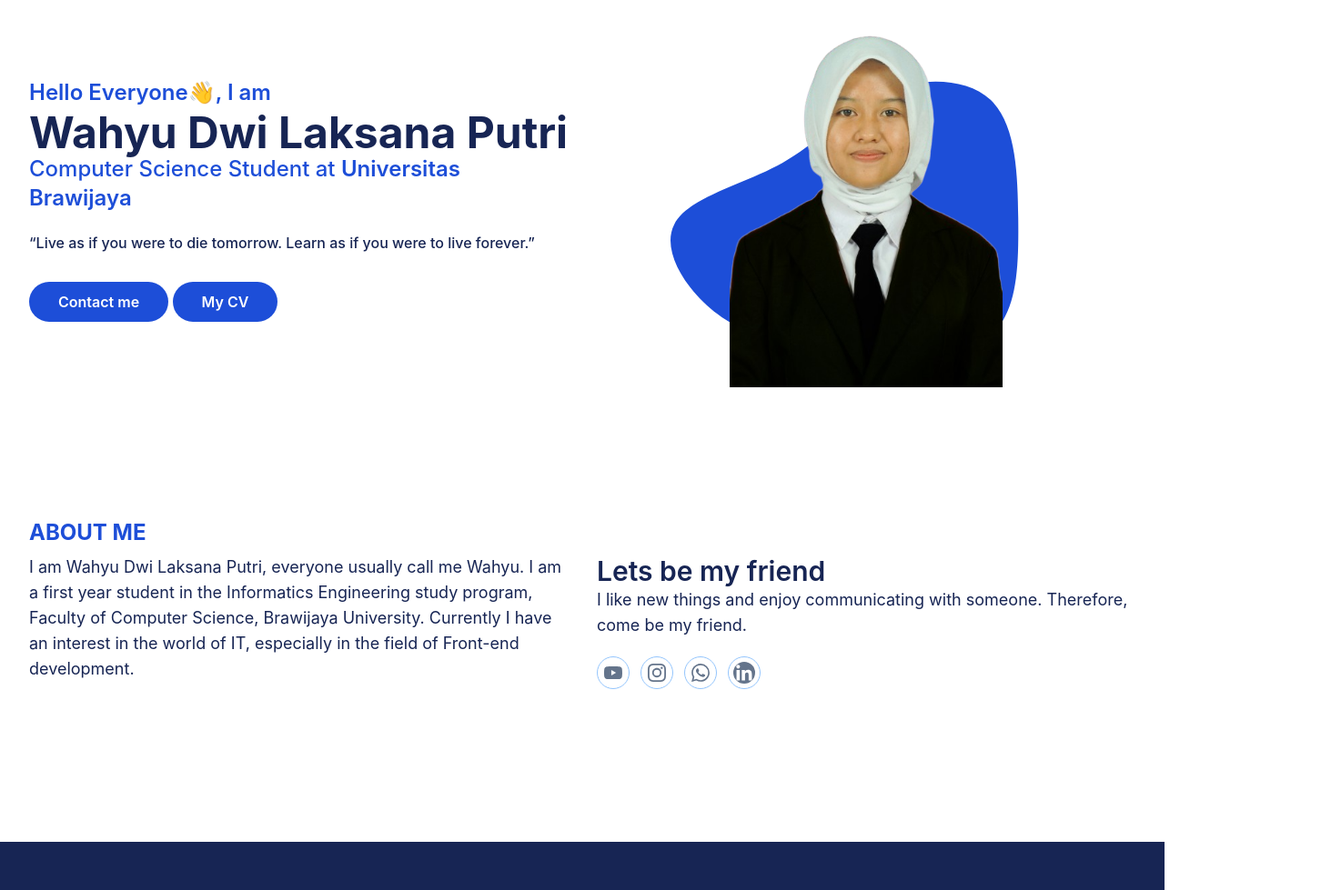
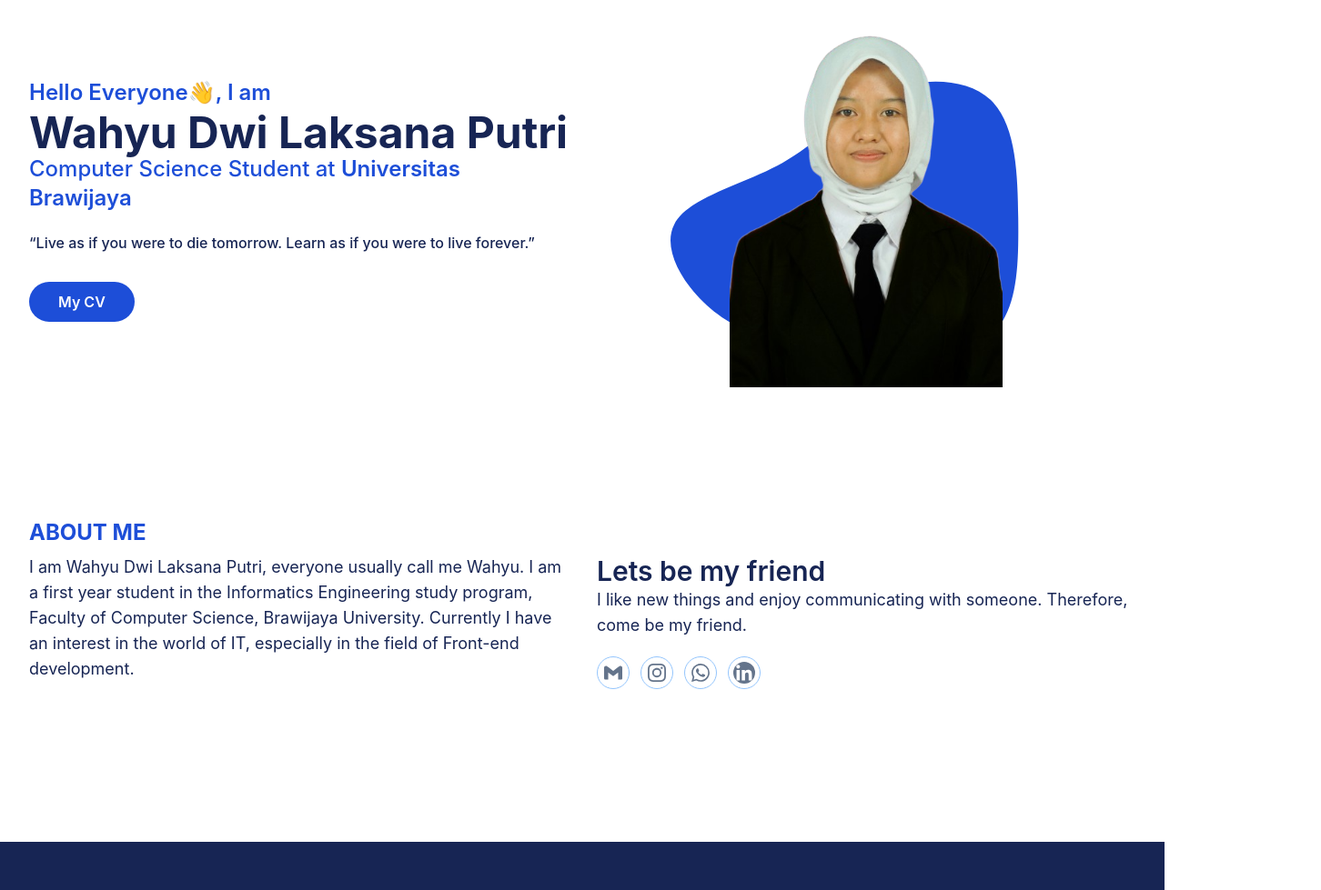
Before and after one commit to WAHYUDLP/WebsitePortfolio, a website: page index.html in a window 1280 px wide. Shown: the part 141-1120 px from the top of the page at 91% size, 1452 px wide, since content can reach past the window. Drawn offline with Linux system fonts and the light colour scheme.

Commit message:
Update kode untuk meningkatkan kinerja aplikasi

```diff
--- a/index.html
+++ b/index.html
@@ -112,12 +112,10 @@
                         Student at <span class="font-semibold  dark:text-white ">Universitas Brawijaya</span></h2>
                     <p class="font-medium text-dark mb-10 leading-relaxed  dark:text-white">“Live as if you were to die
                         tomorrow. Learn
-                        as if you were to live forever.”</p>
-                    <a href="#contact"
-                        class="text-base font-semibold text-white bg-primary py-3 px-8 rounded-full hover:shadow-lg hover:opacity-80 transition duration-300 ease-in-out">
-                        Contact
-                        me</a>
-                    <a href="https://drive.google.com/file/d/1ugSTUaAKUFGk_H3HX-Q9zkSxt29eFW1E/view?usp=sharing" target="_blank"
+                        as if you were to live forever.”</p>
+
+                    <a href="https://drive.google.com/file/d/1VI_HwzLiTBY6-VFdrE3UxEro4927nM5s/view?usp=sharing"
+                        target="_blank"
                         class="text-base font-semibold text-white bg-primary py-3 px-8 rounded-full hover:shadow-lg hover:opacity-80 transition duration-300 ease-in-out">My
                         CV</a>
                 </div>
@@ -167,16 +165,15 @@
                         Therefore, come be my friend.
                     </p>
                     <div class="flex items-center">
-                        <!-- Youtube -->
-                        <a href="https://www.youtube.com/@WPLyrics"
+
+                        <!-- Gmail -->
+                        <a href="mailto:wahyudwilaksanaputri@gmail.com"
                             class="w-9 h-9 mr-3 border rounded-full
-                         border-blue-300 flex justify-center items-center text-slate-500 hover:border-primary hover:bg-primary  hover:text-white"
-                            target="_blank">
-                            <svg class="fill-current" role="img" width="20" viewBox="0 0 24 24"
-                                xmlns="http://www.w3.org/2000/svg">
-                                <title>YouTube</title>
+                      border-blue-300 flex justify-center items-center text-slate-500 hover:border-primary hover:bg-primary  hover:text-white" target="_blank">
+                            <svg class="fill-current" role="img" width=" 20" viewBox="0 0 24 24" xmlns="http://www.w3.org/2000/svg">
+                                <title>Gmail</title>
                                 <path
-                                    d="M23.498 6.186a3.016 3.016 0 0 0-2.122-2.136C19.505 3.545 12 3.545 12 3.545s-7.505 0-9.377.505A3.017 3.017 0 0 0 .502 6.186C0 8.07 0 12 0 12s0 3.93.502 5.814a3.016 3.016 0 0 0 2.122 2.136c1.871.505 9.376.505 9.376.505s7.505 0 9.377-.505a3.015 3.015 0 0 0 2.122-2.136C24 15.93 24 12 24 12s0-3.93-.502-5.814zM9.545 15.568V8.432L15.818 12l-6.273 3.568z" />
+                                    d="M24 5.457v13.909c0 .904-.732 1.636-1.636 1.636h-3.819V11.73L12 16.64l-6.545-4.91v9.273H1.636A1.636 1.636 0 0 1 0 19.366V5.457c0-2.023 2.309-3.178 3.927-1.964L5.455 4.64 12 9.548l6.545-4.91 1.528-1.145C21.69 2.28 24 3.434 24 5.457z" />
                             </svg>
                         </a>
 
@@ -506,15 +503,14 @@
             <div class="w-full pt-10 border-t border-slate-700">
                 <div class="flex items-center justify-center mb-5">
 
-                    <!-- Youtube -->
-                    <a href="https://www.youtube.com/@WPLyrics"
+                    <!-- Gmail -->
+                    <a href="mailto:wahyudwilaksanaputri@gmail.com"
                         class="w-9 h-9 mr-3 border rounded-full
                border-blue-300 flex justify-center items-center text-slate-500 hover:border-primary hover:bg-primary  hover:text-white" target="_blank">
-                        <svg class="fill-current" role="img" width="20" viewBox="0 0 24 24"
-                            xmlns="http://www.w3.org/2000/svg">
-                            <title>YouTube</title>
+                        <svg class="fill-current" role="img" width=" 20" viewBox="0 0 24 24" xmlns="http://www.w3.org/2000/svg">
+                            <title>Gmail</title>
                             <path
-                                d="M23.498 6.186a3.016 3.016 0 0 0-2.122-2.136C19.505 3.545 12 3.545 12 3.545s-7.505 0-9.377.505A3.017 3.017 0 0 0 .502 6.186C0 8.07 0 12 0 12s0 3.93.502 5.814a3.016 3.016 0 0 0 2.122 2.136c1.871.505 9.376.505 9.376.505s7.505 0 9.377-.505a3.015 3.015 0 0 0 2.122-2.136C24 15.93 24 12 24 12s0-3.93-.502-5.814zM9.545 15.568V8.432L15.818 12l-6.273 3.568z" />
+                                d="M24 5.457v13.909c0 .904-.732 1.636-1.636 1.636h-3.819V11.73L12 16.64l-6.545-4.91v9.273H1.636A1.636 1.636 0 0 1 0 19.366V5.457c0-2.023 2.309-3.178 3.927-1.964L5.455 4.64 12 9.548l6.545-4.91 1.528-1.145C21.69 2.28 24 3.434 24 5.457z" />
                         </svg>
                     </a>
 
--- a/input.css
+++ b/input.css
@@ -5,6 +5,10 @@
 
 body {
     font-family: 'inter', sans-serif;
+}
+/* Hindari overflow horizontal */
+.container {
+    overflow:hidden;
 }
 
 .navbar-fixed{
```
Also changed, not shown: Landing Page Wahyu.png.
